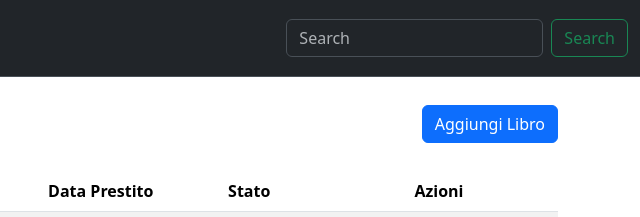
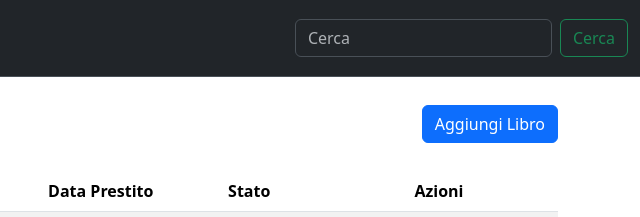
Before and after one commit to DeserioArianna/html-css-bootstrap-dashboard, a plain HTML site: page index.html in a window 1280 px wide. Shown: the top 217 px of the page, 640-1280 px from the left. Drawn offline with nearby package versions, Linux system fonts and the light colour scheme.

```diff
--- a/index.html
+++ b/index.html
@@ -45,8 +45,8 @@
                   </li>
                 </ul>
                 <form class="d-flex" role="search">
-                  <input class="form-control me-2" type="search" placeholder="Search" aria-label="Search">
-                  <button class="btn btn-outline-success" type="submit">Search</button>
+                  <input class="form-control me-2" type="search" placeholder="Cerca" aria-label="Cerca">
+                  <button class="btn btn-outline-success" type="submit">Cerca</button>
                 </form>
               </div>
             </div>
```
